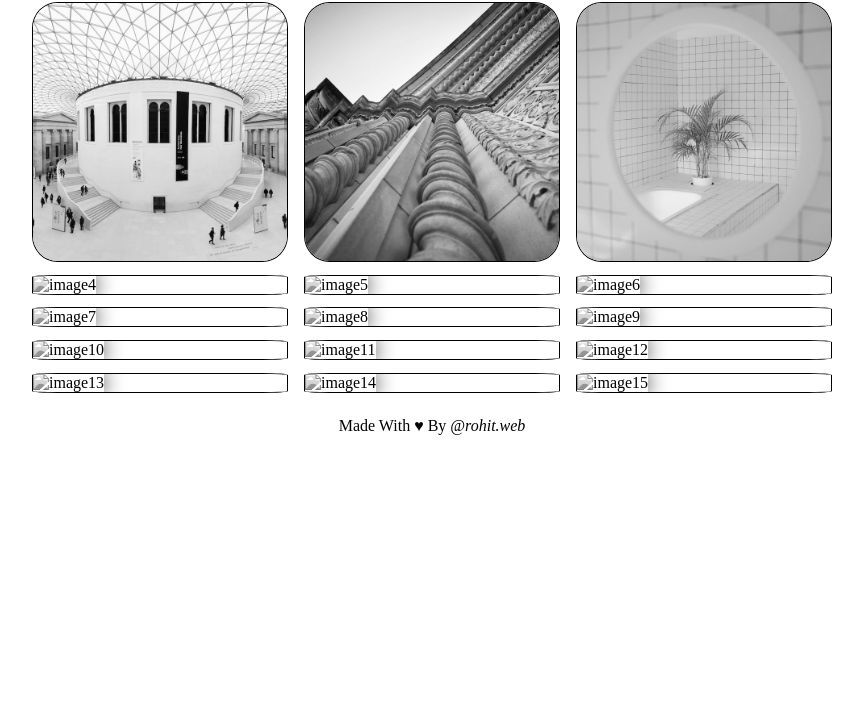
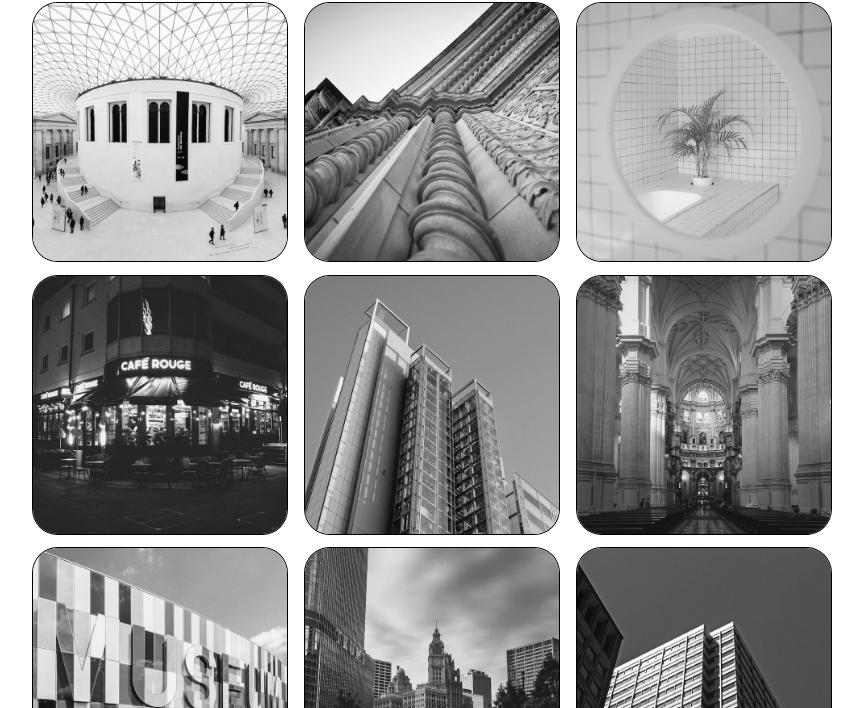
Before and after one commit to rohit-web01/Image-Gallery, a plain HTML site: page index.html in a window 1280 px wide. Shown: the part 92-800 px from the top of the page, without its empty margins (208-1071 px from the left). Drawn offline with Linux system fonts and the light colour scheme; the site is published under a folder, as on GitHub Pages, so addresses that start at the root find nothing.

Commit message:
Update index.html

```diff
--- a/index.html
+++ b/index.html
@@ -28,62 +28,62 @@
                 </figure>
 
                 <figure class="card">
-                    <img src="/img/image4.jpg" alt="image4">
+                    <img src="img/image4.jpg" alt="image4">
                     <figcaption>Image4</figcaption>
                 </figure>
 
                 <figure class="card">
-                    <img src="/img/image5.jpg" alt="image5">
+                    <img src="img/image5.jpg" alt="image5">
                     <figcaption>Image5</figcaption>
                 </figure>
 
                 <figure class="card">
-                    <img src="/img/image6.jpg" alt="image6">
+                    <img src="img/image6.jpg" alt="image6">
                     <figcaption>Image6</figcaption>
                 </figure>
 
                 <figure class="card">
-                    <img src="/img/image7.jpg" alt="image7">
+                    <img src="img/image7.jpg" alt="image7">
                     <figcaption>Image7</figcaption>
                 </figure>
 
                 <figure class="card">
-                    <img src="/img/image8.jpg" alt="image8">
+                    <img src="img/image8.jpg" alt="image8">
                     <figcaption>Image8</figcaption>
                 </figure>
 
                 <figure class="card">
-                    <img src="/img/image9.jpg" alt="image9">
+                    <img src="img/image9.jpg" alt="image9">
                     <figcaption>Image9</figcaption>
                 </figure>
 
                 <figure class="card">
-                    <img src="/img/image10.jpg" alt="image10">
+                    <img src="img/image10.jpg" alt="image10">
                     <figcaption>Image10</figcaption>
                 </figure>
 
                 <figure class="card">
-                    <img src="/img/image11.jpg" alt="image11">
+                    <img src="img/image11.jpg" alt="image11">
                     <figcaption>Image11</figcaption>
                 </figure>
 
                 <figure class="card">
-                    <img src="/img/image12.jpg" alt="image12">
+                    <img src="img/image12.jpg" alt="image12">
                     <figcaption>Image12</figcaption>
                 </figure>
 
                 <figure class="card">
-                    <img src="/img/image13.jpg" alt="image13">
+                    <img src="img/image13.jpg" alt="image13">
                     <figcaption>Image13</figcaption>
                 </figure>
 
                 <figure class="card">
-                    <img src="/img/image14.jpg" alt="image14">
+                    <img src="img/image14.jpg" alt="image14">
                     <figcaption>Image14</figcaption>
                 </figure>
 
                 <figure class="card">
-                    <img src="/img/image15.jpg" alt="image15">
+                    <img src="img/image15.jpg" alt="image15">
                     <figcaption>Image15</figcaption>
                 </figure>
             </div>
```
